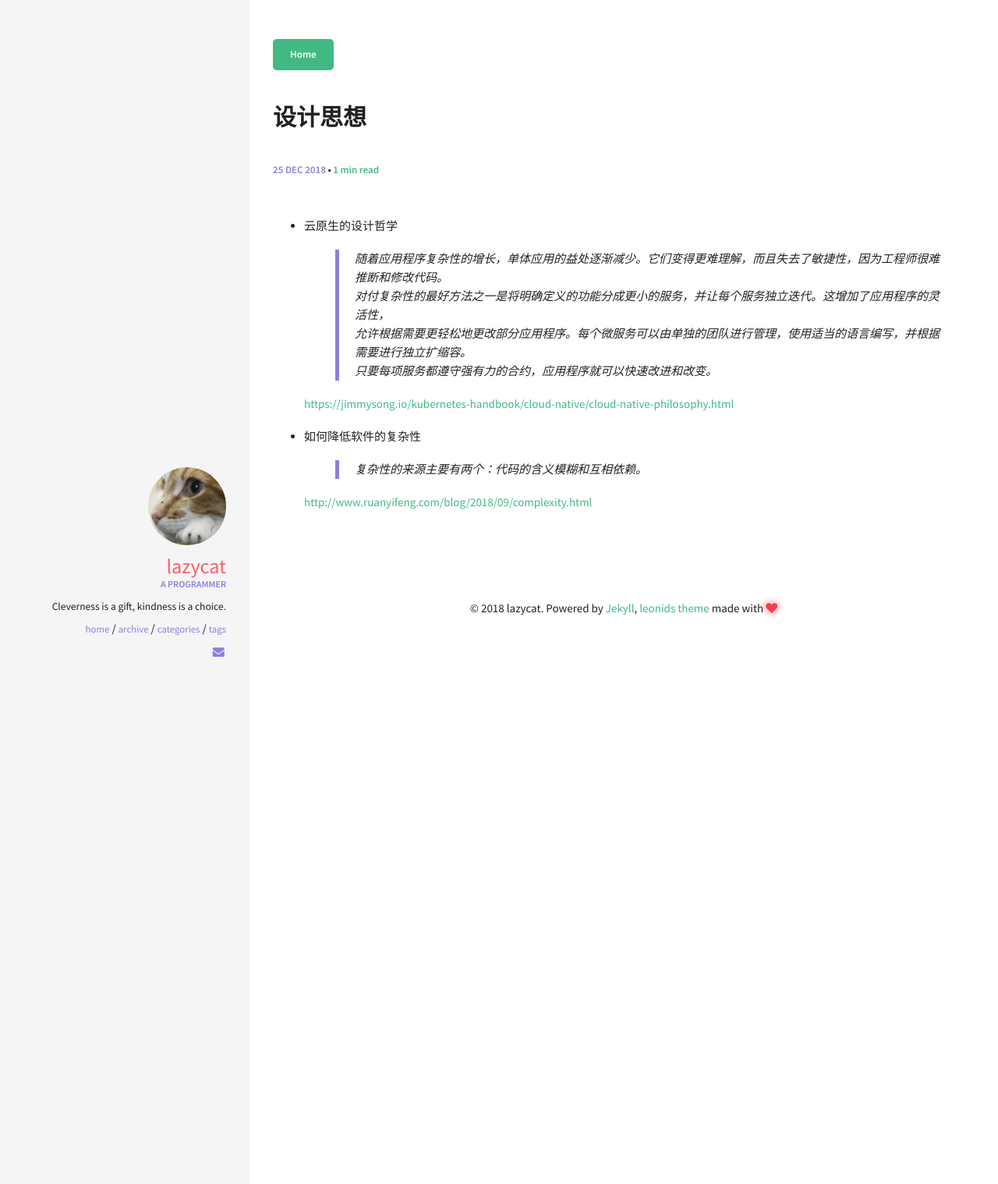
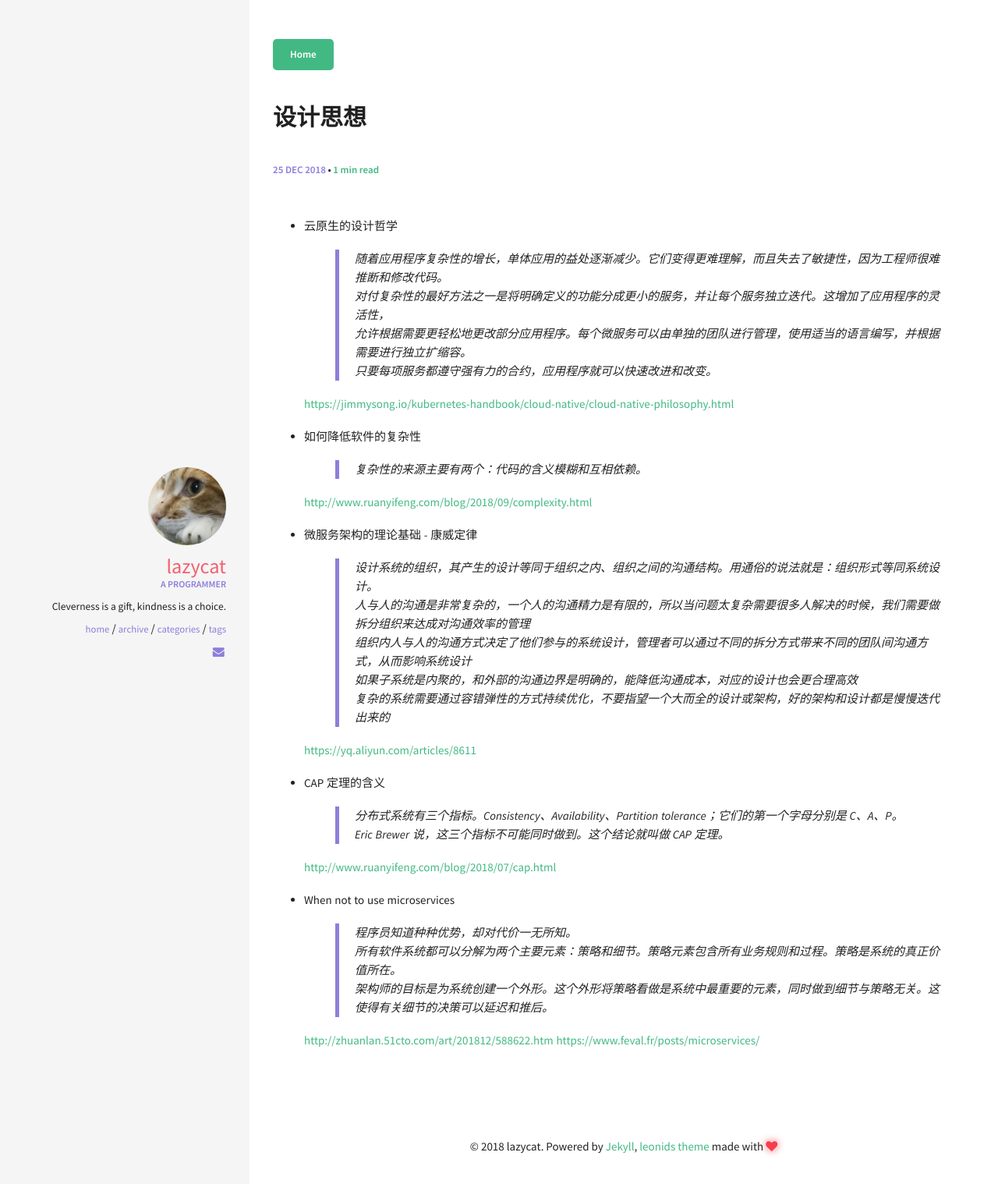
Before and after one commit to iptraveller/iptraveller.github.com, a Jekyll site: the page built from _posts/2018-12-25-design-concept.md, in a window 1280 px wide. Shown: the top 1518 px of the page at 78% size. Built offline with Jekyll 4.4.1, drawn with Linux system fonts in a browser that asks for light colours; comment, search, counter and statistics services are not loaded.

Commit message:
modify file

```diff
--- a/_posts/2018-12-25-design-concept.md
+++ b/_posts/2018-12-25-design-concept.md
@@ -21,3 +21,29 @@ comments: true
   > 复杂性的来源主要有两个：代码的含义模糊和互相依赖。
 
   [http://www.ruanyifeng.com/blog/2018/09/complexity.html](http://www.ruanyifeng.com/blog/2018/09/complexity.html)
+
+* 微服务架构的理论基础 - 康威定律
+
+  > 设计系统的组织，其产生的设计等同于组织之内、组织之间的沟通结构。用通俗的说法就是：组织形式等同系统设计。
+  > 人与人的沟通是非常复杂的，一个人的沟通精力是有限的，所以当问题太复杂需要很多人解决的时候，我们需要做拆分组织来达成对沟通效率的管理
+  > 组织内人与人的沟通方式决定了他们参与的系统设计，管理者可以通过不同的拆分方式带来不同的团队间沟通方式，从而影响系统设计
+  > 如果子系统是内聚的，和外部的沟通边界是明确的，能降低沟通成本，对应的设计也会更合理高效
+  > 复杂的系统需要通过容错弹性的方式持续优化，不要指望一个大而全的设计或架构，好的架构和设计都是慢慢迭代出来的
+
+  [https://yq.aliyun.com/articles/8611](https://yq.aliyun.com/articles/8611)
+
+* CAP 定理的含义
+
+  > 分布式系统有三个指标。Consistency、Availability、Partition tolerance；它们的第一个字母分别是 C、A、P。
+  > Eric Brewer 说，这三个指标不可能同时做到。这个结论就叫做 CAP 定理。
+
+  [http://www.ruanyifeng.com/blog/2018/07/cap.html](http://www.ruanyifeng.com/blog/2018/07/cap.html)
+
+* When not to use microservices
+
+  > 程序员知道种种优势，却对代价一无所知。
+  > 所有软件系统都可以分解为两个主要元素：策略和细节。策略元素包含所有业务规则和过程。策略是系统的真正价值所在。
+  > 架构师的目标是为系统创建一个外形。这个外形将策略看做是系统中最重要的元素，同时做到细节与策略无关。这使得有关细节的决策可以延迟和推后。
+
+  [http://zhuanlan.51cto.com/art/201812/588622.htm](http://zhuanlan.51cto.com/art/201812/588622.htm)
+  [https://www.feval.fr/posts/microservices/](https://www.feval.fr/posts/microservices/)
```
